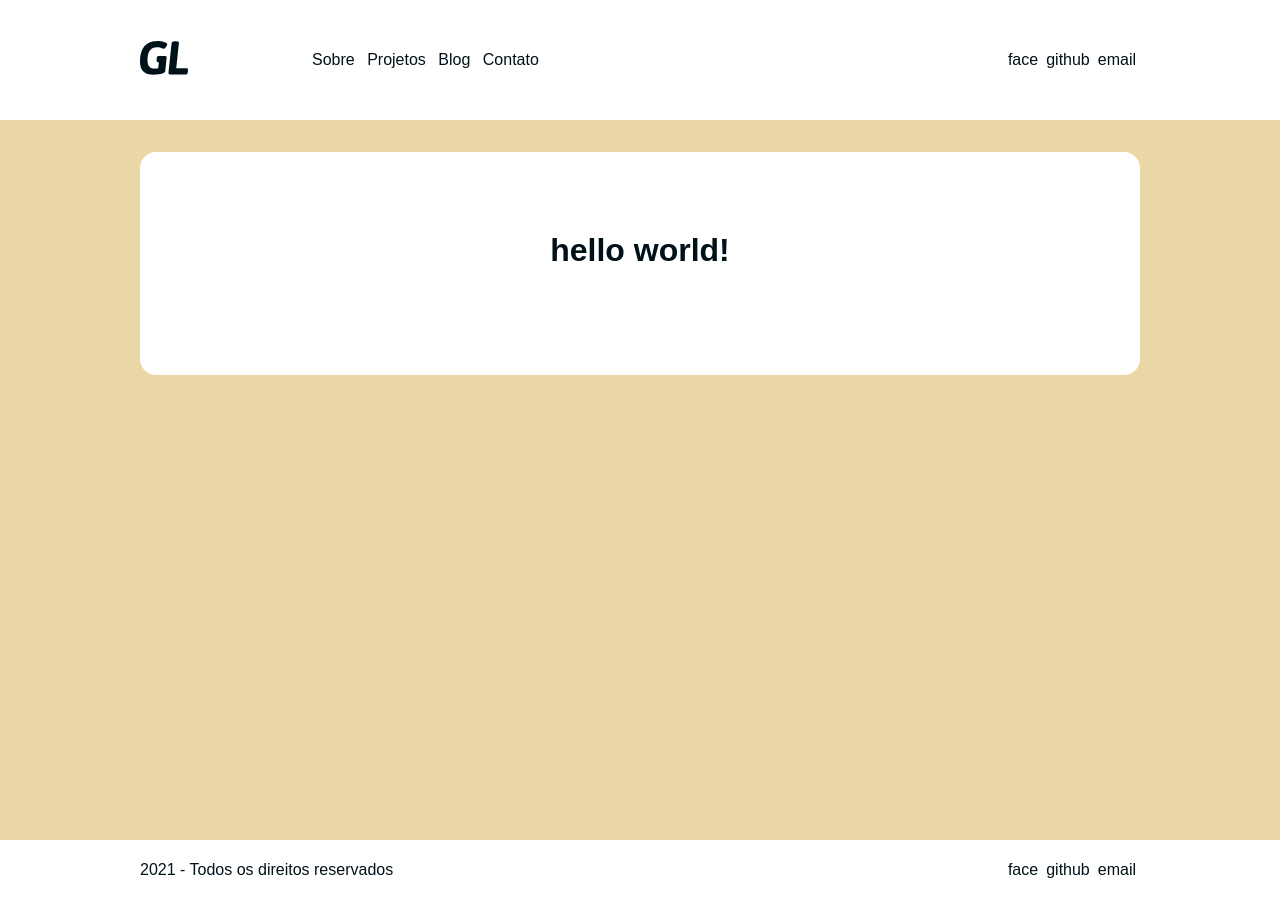
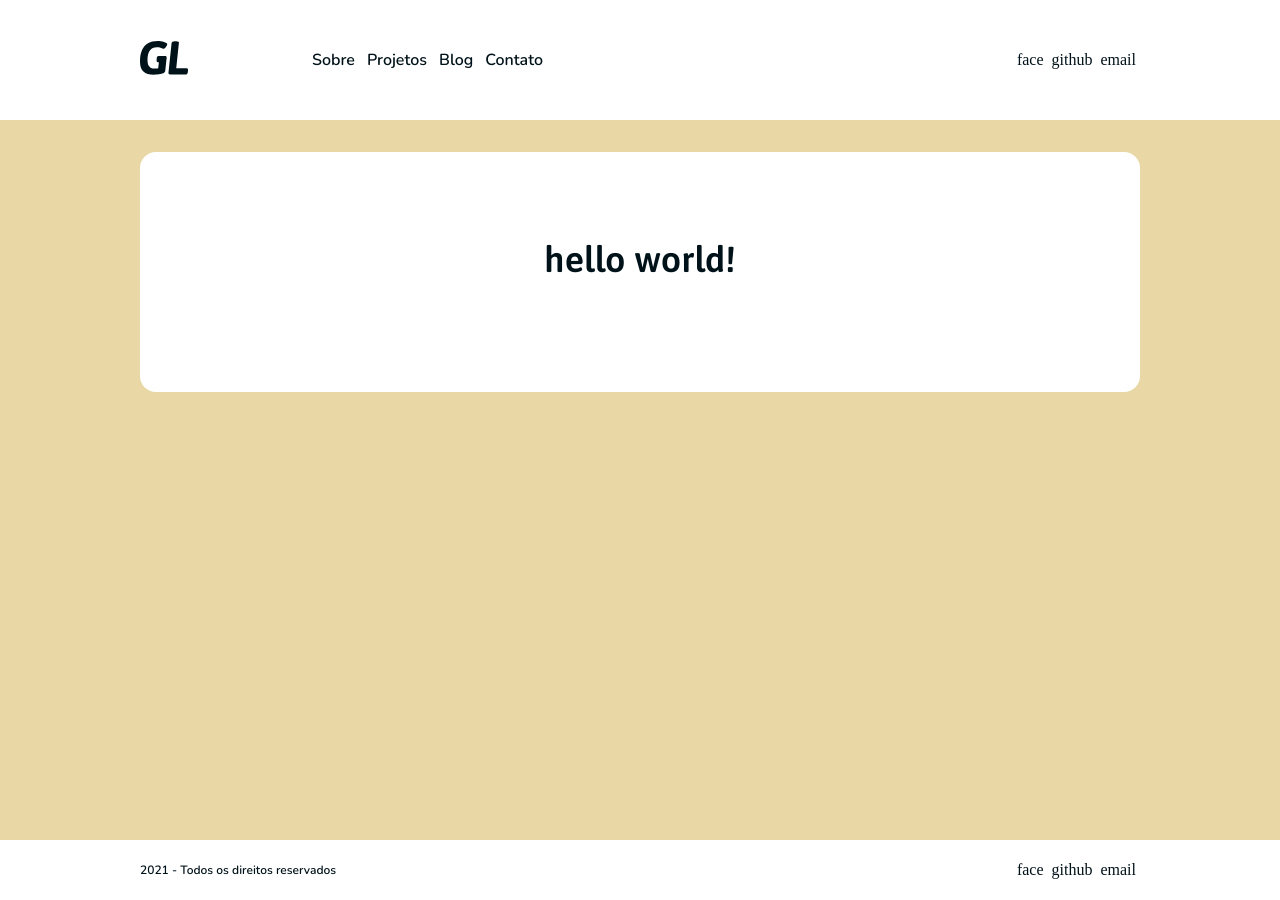
Before and after one commit to Lechenco/lechenco.github.io, a Jekyll site: the page built from index.html, in a window 1280 px wide. Built offline with Jekyll 4.4.1, drawn with Linux system fonts in a browser that asks for light colours.

Commit message:
Add Asap and Nunito fonts

```diff
--- /dev/null
+++ b/_sass/fonts.scss
@@ -0,0 +1,41 @@
+@import url('https://fonts.googleapis.com/css2?family=Asap:ital,wght@0,400;0,500;0,600;0,700;1,400;1,500;1,600;1,700&family=Nunito:wght@400;600&display=swap');
+
+h1 {
+    font-family: 'Asap', sans-serif;
+    font-style: normal;
+    font-weight: 600;
+    font-size: 36px;
+    line-height: 150%;
+}
+
+h2 {
+    font-family: 'Nunito', sans-serif;
+    font-style: normal;
+    font-weight: normal;
+    font-size: 24px;
+    line-height: 33px;
+}
+
+h3 {
+    font-family:'Nunito', sans-serif;
+    font-style: normal;
+    font-weight: normal;
+    font-size: 18px;
+    line-height: 25px;
+}
+
+h5 {
+    font-family: 'Nunito', sans-serif;
+    font-style: normal;
+    font-weight: 600;
+    font-size: 14px;
+    line-height: 19px;
+}
+
+p {
+    font-family: 'Asap', sans-serif;
+    font-style: normal;
+    font-weight: normal;
+    font-size: 18px;
+    line-height: 150%;
+}
--- a/_sass/main.scss
+++ b/_sass/main.scss
@@ -1,7 +1,6 @@
 * {
   margin: 0px;
   padding: 0px;
-  font-family: sans-serif;
 }
 
 body {
@@ -35,7 +34,11 @@ nav {
   a {
     text-decoration: none;
     padding: 4px;
-    font-family: sans-serif;
+    font-family: 'Nunito', sans-serif;
+    font-style: normal;
+    font-weight: 600;
+    font-size: 16px;
+    line-height: 25px;
   }
 }
 
@@ -64,6 +67,14 @@ nav {
   height: 60px;
   max-width: 1000px;
   margin: auto;
+
+  p {
+    font-family: 'Nunito', sans-serif;
+    font-style: normal;
+    font-weight: 600;
+    font-size: 12px;
+    line-height: 19px;
+  }
 }
 
 .post-container,
@@ -88,4 +99,8 @@ nav {
     border: 4px solid $middle-blue-green;
     border-radius: 4px;
   }
+
+  p:nth-child(n +2) {
+    text-align: justify;
+  }
 }
--- a/assets/css/styles.scss
+++ b/assets/css/styles.scss
@@ -1,4 +1,5 @@
 ---
 ---
 @import "colors";
+@import "fonts";
 @import "main";
```
Also changed, not shown: .github/workflows/github-pages.yml.
